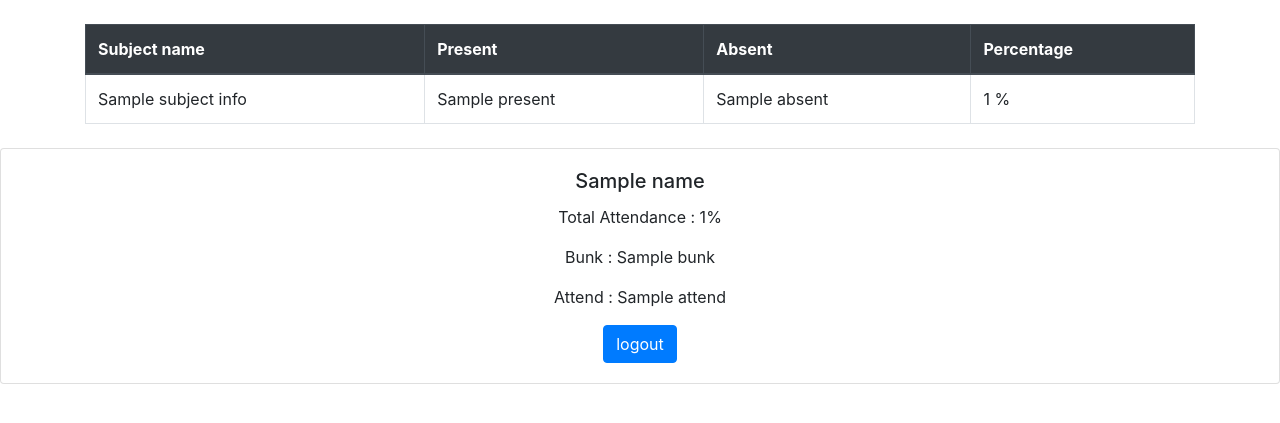
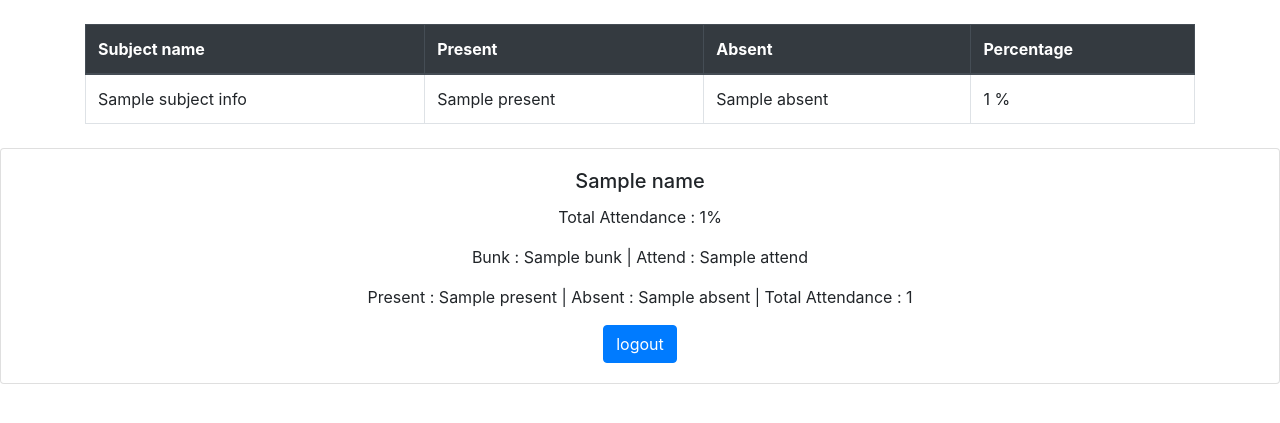
Before and after one commit to abhishek-dagar/Attendance-calcwebsite, a Django app: template templates/attendui/show.html in a window 1280 px wide. Shown: the top 423 px of the page. Run offline with Django 3.2, Linux system fonts and the light colour scheme; the template is opened without the code that fills it: most values are stand-ins (such as "Sample title", 1, 10 or a date in 2020).

Commit message:
Adding new feature

```diff
--- a/templates/attendui/show.html
+++ b/templates/attendui/show.html
@@ -1,13 +1,20 @@
-<!doctype html>
+<!DOCTYPE html>
 <html lang="en">
-
   <head>
     <!-- Required meta tags -->
-    <meta charset="utf-8">
-    <meta name="viewport" content="width=device-width, initial-scale=1, shrink-to-fit=no">
+    <meta charset="utf-8" />
+    <meta
+      name="viewport"
+      content="width=device-width, initial-scale=1, shrink-to-fit=no"
+    />
 
     <!-- Bootstrap CSS -->
-    <link rel="stylesheet" href="https://cdn.jsdelivr.net/npm/bootstrap@4.5.3/dist/css/bootstrap.min.css" integrity="sha384-TX8t27EcRE3e/ihU7zmQxVncDAy5uIKz4rEkgIXeMed4M0jlfIDPvg6uqKI2xXr2" crossorigin="anonymous">
+    <link
+      rel="stylesheet"
+      href="https://cdn.jsdelivr.net/npm/bootstrap@4.5.3/dist/css/bootstrap.min.css"
+      integrity="sha384-TX8t27EcRE3e/ihU7zmQxVncDAy5uIKz4rEkgIXeMed4M0jlfIDPvg6uqKI2xXr2"
+      crossorigin="anonymous"
+    />
 
     <title>Attendance</title>
   </head>
@@ -15,7 +22,7 @@
   <body>
     <div class="container">
       <div class="table-responsive-sm">
-            <table class="table  table-bordered my-4">
+        <table class="table table-bordered my-4">
           <thead class="thead-dark">
             <tr>
               <th scope="col">Subject name</th>
@@ -23,7 +30,8 @@
               <th scope="col">Absent</th>
               <th scope="col">Percentage</th>
             </tr>
-                </thead>{% for subject,values in subject_info.items %}
+          </thead>
+          {% for subject,values in subject_info.items %}
           <tbody>
             <tr>
               <td>{{ subject }}</td>
@@ -37,20 +45,30 @@
       </div>
     </div>
     <div class="card">
-        <div class="card-body" style="text-align: center;">
+      <div class="card-body" style="text-align: center">
         <h5 class="card-title">{{ name }}</h5>
         <p class="card-text">Total Attendance : {{ total_percentage }}%</p>
-            <p class="card-text">Bunk : {{ bunk }}</p>
-            <p class="card-text">Attend : {{ attend }}</p>
+        <p class="card-text">Bunk : {{ bunk }} | Attend : {{ attend }}</p>
+        <!-- <p class="card-text"></p> -->
+        <p class="card-text">
+          Present : {{ present }} | Absent : {{ absent }} | Total Attendance :
+          {{ total_attendance }}
+        </p>
+        <!-- <p class="card-text"></p>
+        <p class="card-text"></p> -->
         <a href="/" class="btn btn-primary">logout</a>
       </div>
     </div>
 
-
-    <script src="https://code.jquery.com/jquery-3.5.1.slim.min.js" integrity="sha384-DfXdz2htPH0lsSSs5nCTpuj/zy4C+OGpamoFVy38MVBnE+IbbVYUew+OrCXaRkfj" crossorigin="anonymous"></script>
-    <script src="https://cdn.jsdelivr.net/npm/bootstrap@4.5.3/dist/js/bootstrap.bundle.min.js" integrity="sha384-ho+j7jyWK8fNQe+A12Hb8AhRq26LrZ/JpcUGGOn+Y7RsweNrtN/tE3MoK7ZeZDyx" crossorigin="anonymous"></script>
-
-
+    <script
+      src="https://code.jquery.com/jquery-3.5.1.slim.min.js"
+      integrity="sha384-DfXdz2htPH0lsSSs5nCTpuj/zy4C+OGpamoFVy38MVBnE+IbbVYUew+OrCXaRkfj"
+      crossorigin="anonymous"
+    ></script>
+    <script
+      src="https://cdn.jsdelivr.net/npm/bootstrap@4.5.3/dist/js/bootstrap.bundle.min.js"
+      integrity="sha384-ho+j7jyWK8fNQe+A12Hb8AhRq26LrZ/JpcUGGOn+Y7RsweNrtN/tE3MoK7ZeZDyx"
+      crossorigin="anonymous"
+    ></script>
   </body>
-
 </html>
```
Also changed, not shown: attendancesite/views.py (+37 -28 lines). Lines whose indentation alone changed are shown as unchanged.
